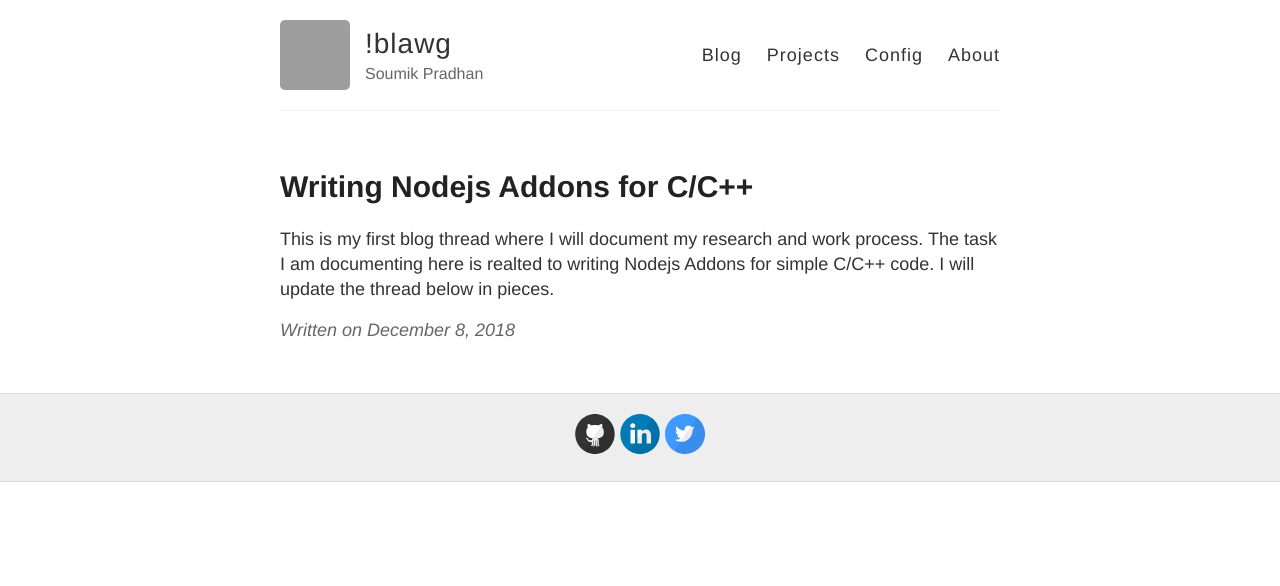
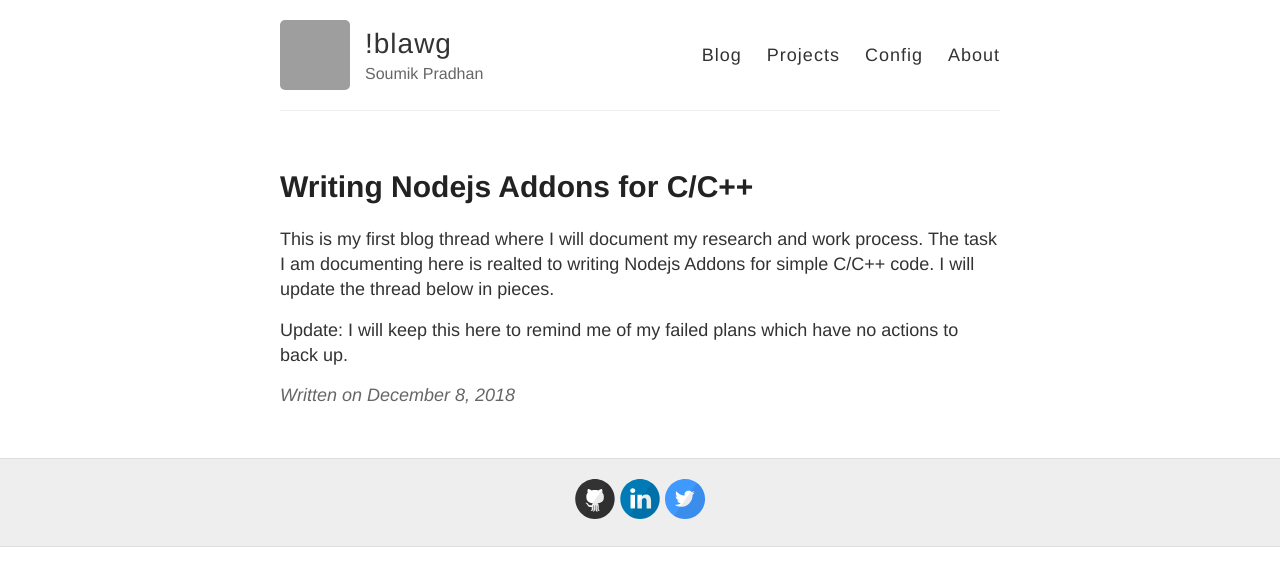
Before and after one commit to griimick/griimick.github.io, a Jekyll site: the page built from _posts/2018-12-8-Writing-Nodejs-Addons.md, in a window 1280 px wide. Shown: the top 586 px of the page. Built offline with Jekyll 4.4.1, drawn with Linux system fonts in a browser that asks for light colours; comment, search, counter and statistics services are not loaded; grey boxes are pictures that could not be loaded.

Commit message:
Update post to remind my future self

```diff
--- a/_posts/2018-12-8-Writing-Nodejs-Addons.md
+++ b/_posts/2018-12-8-Writing-Nodejs-Addons.md
@@ -4,3 +4,5 @@ title: Writing Nodejs Addons for C/C++
 ---
 
 This is my first blog thread where I will document my research and work process. The task I am documenting here is realted to writing Nodejs Addons for simple C/C++ code. I will update the thread below in pieces.
+
+Update: I will keep this here to remind me of my failed plans which have no actions to back up.
```
